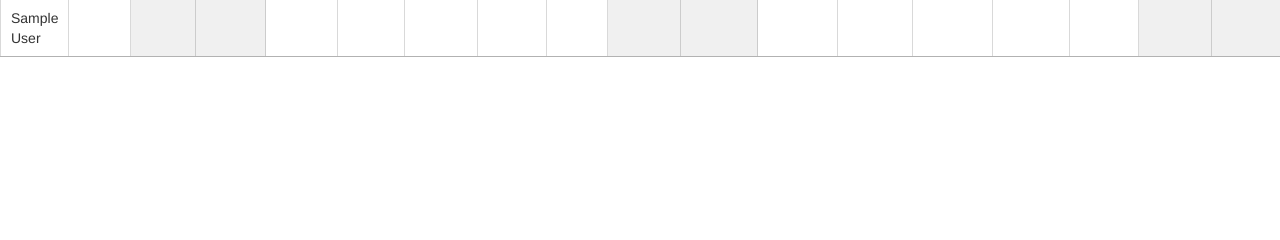
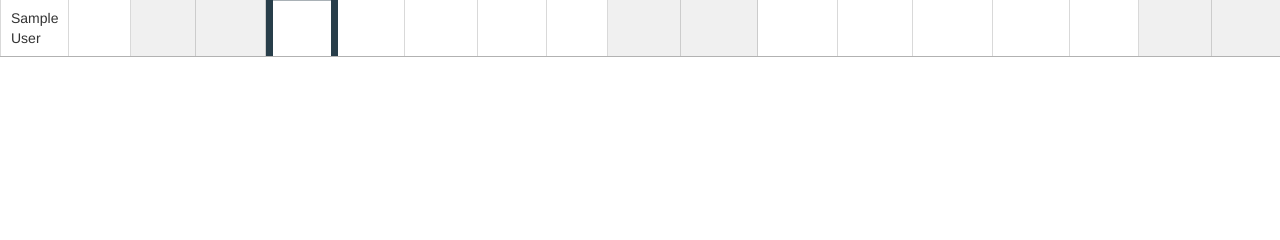
Before and after one commit to enessari/EMEARoster, a Django app: page / in a window 1280 px wide; the page is wider, and only the part inside the window is pictured. Shown: the part 112-352 px from the top of that part. Run offline with Django 3.2, Linux system fonts and the light colour scheme; a user stored in the database is signed in; tables that the repository leaves empty hold one stand-in row (values such as "Sample post"); data that the repository does not hold is empty; some libraries are stand-ins or nearby versions.

Commit message:
Minor Improvements
+ Reduced the size of the login page
+ Fixed the name of the table for maintaince task to run
+ highlight today's date
+ Updated readme file

```diff
--- a/BackgroundTask/task_engine/table_maintenance.py
+++ b/BackgroundTask/task_engine/table_maintenance.py
@@ -9,9 +9,9 @@ logger = logging.getLogger('roster-extender')
 class Maintenance:
     def __init__(self):
         self.table_list = [
-            'core_rosteruser',
-            'core_rosteraudit',
-            'backgroundtask_lastrun',
+            'Core_rosteruser',
+            'Core_rosteraudit',
+            'BackgroundTask_lastrun',
         ]
 
         # Keep the space, do not remove
--- a/Scheduler/static/Scheduler/css/scheduler.css
+++ b/Scheduler/static/Scheduler/css/scheduler.css
@@ -252,3 +252,19 @@ input[aria-controls="roster"] {
     -webkit-animation: bounce 2s infinite;
     animation: bounce 2s infinite;
 }
+
+.todays-heading-border {
+    border-left: 7px solid #283e4a !important;
+    border-right: 7px solid #283e4a !important;
+    border-top: none !important;
+    position: relative;
+}
+.todays-heading-border::after {
+    content: "";
+    position: absolute;
+    bottom: 0;
+    top: 0px;
+    left: 0;
+    right: 0;
+    border-top: 1px solid rgba(40, 62, 74, .4) !important;
+}
--- a/Scheduler/static/Scheduler/js/tableloading.js
+++ b/Scheduler/static/Scheduler/js/tableloading.js
@@ -101,6 +101,9 @@ function load_table(method, data) {
                 }],
                 fixedColumns: true,
             });
+
+            // Highlight the column with today's date
+            $("td[data-date='" + response.today_date + "']").addClass('todays-heading-border');
 
             // Apply audits
             data = {
```
Also changed, not shown: README.md, 2 other files.
